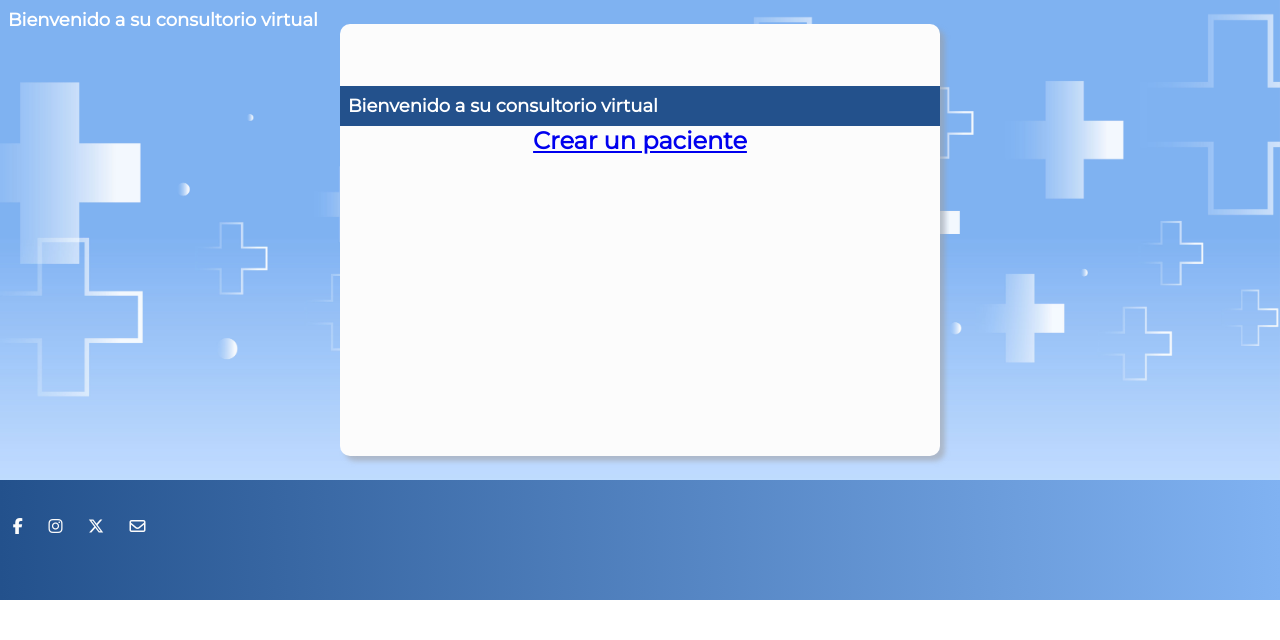
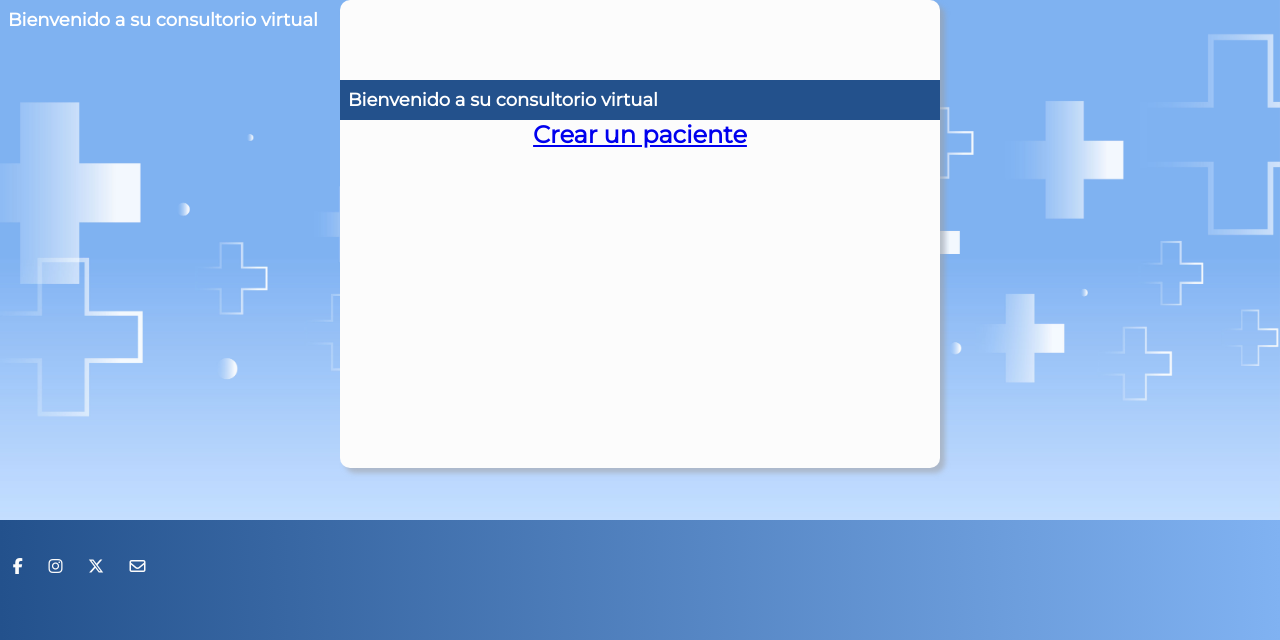
Before and after one commit to GuirinV/deploy_TP2_BACKEND, a Django app: page /paciente/ in a window 1280 px wide. Shown: the part 160-800 px from the top of the page. Run offline with Django 5.2, Linux system fonts and the light colour scheme; data that the repository does not hold is empty; some libraries are stand-ins or nearby versions.

Commit message:
Prueba sin conteiner

```diff
--- a/app_consultorio/templates/paciente.html
+++ b/app_consultorio/templates/paciente.html
@@ -42,7 +42,7 @@
 
   <body>
 
-    <main class="contenedor_main">
+    <main>
       <section class="contacto">
         <h1>Bienvenido a su consultorio virtual</h1>
         <h2><a href="{% url 'paciente:create' %}">Crear un paciente</a></h2>
```
